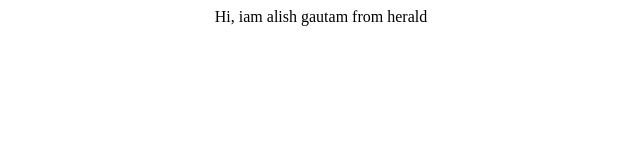
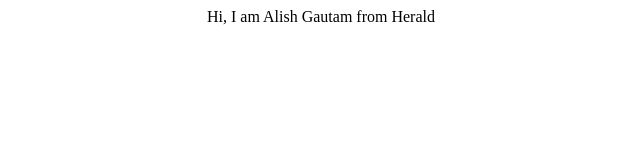
Before and after one commit to alish-gautam/zyzzchad.github.io, a plain HTML site: page index.html in a window 1280 px wide. Shown: the full height of the page, 319-959 px from the left. Drawn offline with Linux system fonts and the light colour scheme.

Commit message:
Update index.html

```diff
--- a/index.html
+++ b/index.html
@@ -3,6 +3,6 @@
     <title> portfolio</title>
   </head>
   <body>
-    <center>Hi, iam alish gautam from herald</center>
+    <center>Hi, I am Alish Gautam from Herald</center>
   </body>
 </html>
```
